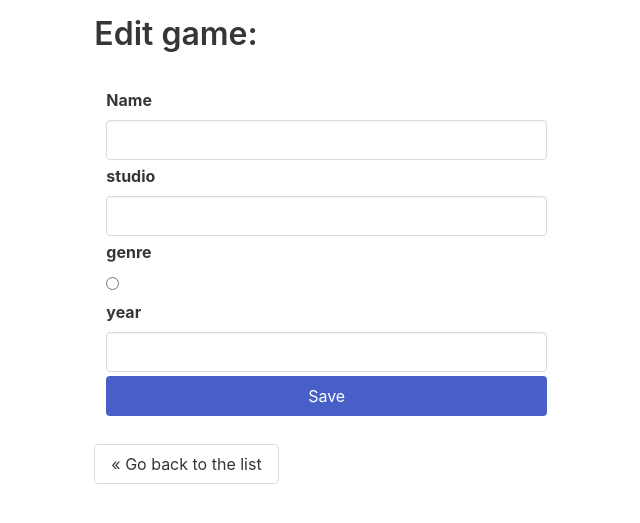
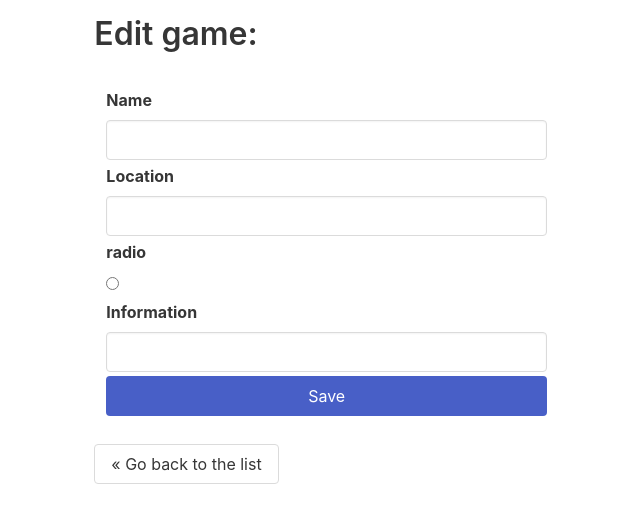
Before and after one commit to Yaelen/TLE-1-T10, a PHP site: page /edit.php?id=1 in a window 1280 px wide. Shown: the top 523 px of the page, without its empty margins (81-721 px from the left). Run offline with PHP 8.4, Linux system fonts and the light colour scheme; a user stored in the database is signed in; data comes from the database, SQL or seed files in the repository; data that the repository does not hold is empty.

Commit message:
edit en details aangepast php

```diff
--- a/edit.php
+++ b/edit.php
@@ -38,10 +38,9 @@ while($row = mysqli_fetch_assoc($result))
 if(isset($_POST['submit'])) {
 
     //get form data
-    $name = mysqli_real_escape_string($db, $_POST['name']);
-    $studio = mysqli_real_escape_string($db, $_POST['studio']);
-    $genre = mysqli_real_escape_string($db, $_POST['genre']);
-    $year = mysqli_real_escape_string($db, $_POST['year']);
+    $name = mysqli_real_escape_string($db, $_POST['Animal']);
+    $location = mysqli_real_escape_string($db, $_POST['Location']);
+    $information = mysqli_real_escape_string($db, $_POST['Information']);
 
 
 
@@ -51,19 +50,15 @@ if(isset($_POST['submit'])) {
 //	if error
 //		show errors at correct input field
     if ($name == ""){
-        $errors['name'] = "fill in name";
+        $errors['animal'] = "fill in name";
     }
 
-    if ($studio == ""){
-        $errors['studio'] = "fill in studio";
+    if ($location == ""){
+        $errors['location'] = "fill in studio";
     }
 
-    if ($genre == ""){
-        $errors['genre'] = "fill in genre";
-    }
-
-    if ($year == ""){
-        $errors['year'] = "fill in year";
+    if ($information == ""){
+        $errors['information'] = "fill in genre";
     }
 
 
@@ -75,7 +70,7 @@ if(isset($_POST['submit'])) {
 
     if (empty($errors)) {
 //		INSERT query opbouwen
-        $query = "UPDATE games SET name = '$name', year = '$year', studio = '$studio' WHERE games.id = '$id';";
+        $query = "UPDATE gaia_animals SET Animal = '$name', Location = '$location', Information = '$information' WHERE gaia_animals.id = '$id';";
 //		Query uitvoeren op de database
         $result = mysqli_query($db, $query)
         or die('Error '.mysqli_error($db).' with query '.$query);
@@ -139,28 +134,29 @@ if(isset($_POST['submit'])) {
 
 
                 <label class="label" for="name">Name</label>
-                <input class="input" id="name" type="text" name="name" value="<?= $games[0]['name'] ?>"/>
+                <input class="input" id="name" type="text" name="name" value="<?= $name[0]['name'] ?>"/>
                 <p class="help is-danger">
                     <?= $errors['name'] ?? '' ?>
+
                 </p>
 
 
-                <label class="label" for="studio">studio</label>
-                <input class="input" id="studio" type="text" name="studio" value="<?= $games[0]['studio'] ?>"/>
+                <label class="label" for="studio">Location</label>
+                <input class="input" id="studio" type="text" name="studio" value="<?= $location[0]['studio'] ?>"/>
                 <p class="help is-danger">
                     <?= $errors['studio'] ?? '' ?>
                 </p>
 
 
-                <label class="label" for="genre">genre</label>
+                <label class="label" for="genre">radio</label>
                 <input id="genre" type="radio" name="genre" value=" "/>
                 <p class="help is-danger">
                     <?= $errors['genre'] ?? '' ?>
                 </p>
 
 
-                <label class="label" for="year">year</label>
-                <input class="input" id="year" type="text" name="year" value="<?= $games[0]['year'] ?>"/>
+                <label class="label" for="year">Information</label>
+                <input class="input" id="year" type="text" name="year" value="<?= $information[0]['year'] ?>"/>
                 <p class="help is-danger">
                     <?= $errors['year'] ?? '' ?>
                 </p>
```
Also changed, not shown: seed.php (+0 -9 lines).
